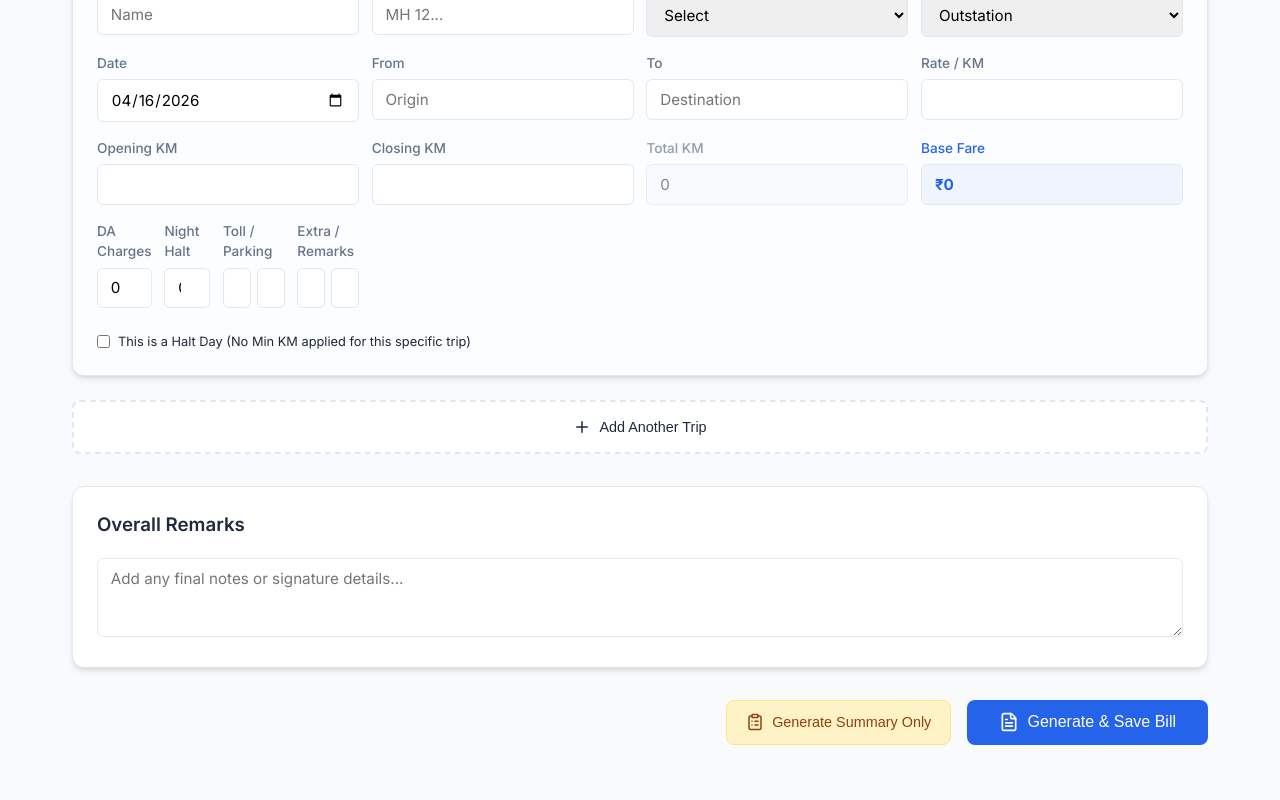
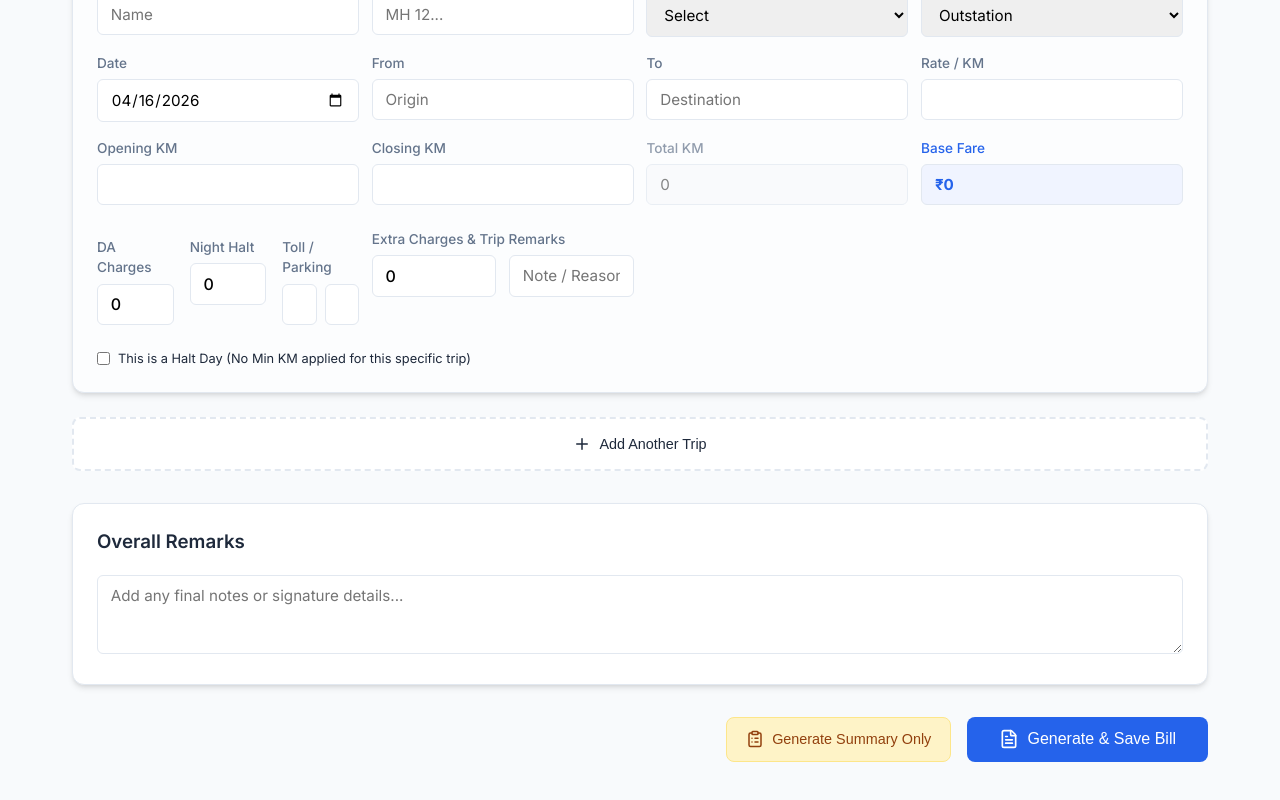
Before and after one commit to saggarwal8090/cab-billing, a React (Vite) app: page /new in a window 1280 px wide. Shown: the part 789-1589 px from the top of the page. Built offline with nearby package versions, Linux system fonts and the light colour scheme.

Commit message:
Increased size and spacing of numeric input fields for better visibility

```diff
--- a/src/pages/EntryForm.jsx
+++ b/src/pages/EntryForm.jsx
@@ -313,32 +313,36 @@ const EntryForm = () => {
 
             <div className="grid grid-4" style={{ gap: '0.8rem' }}>
             {trip.tripType !== 'Cancelled' && (
-              <div className="grid grid-4" style={{ gap: '0.8rem' }}>
+              <div className="grid grid-3" style={{ gap: '1rem', marginTop: '1rem' }}>
                 <div className="input-group">
                   <label>DA Charges</label>
-                  <input type="number" value={trip.da} onChange={e => updateTrip(index, 'da', e.target.value)} />
+                  <input type="number" value={trip.da} onChange={e => updateTrip(index, 'da', e.target.value)} style={{ fontSize: '1rem', fontWeight: '500' }} />
                 </div>
                  <div className="input-group">
                   <label>Night {trip.tripType === 'Multi Day' ? '/ Whole Night' : 'Halt'}</label>
-                  <div style={{ display: 'flex', gap: '0.4rem' }}>
-                     <input type="number" placeholder="Night" value={trip.nightCharges} onChange={e => updateTrip(index, 'nightCharges', e.target.value)} />
+                  <div style={{ display: 'flex', gap: '0.5rem' }}>
+                     <input type="number" placeholder="Night Amt" value={trip.nightCharges} onChange={e => updateTrip(index, 'nightCharges', e.target.value)} style={{ fontSize: '1rem', fontWeight: '500' }} />
                      {trip.tripType === 'Multi Day' && (
-                       <input type="number" placeholder="Whole Night" value={trip.wholeNightCharges} onChange={e => updateTrip(index, 'wholeNightCharges', e.target.value)} />
+                       <input type="number" placeholder="Whole Amt" value={trip.wholeNightCharges} onChange={e => updateTrip(index, 'wholeNightCharges', e.target.value)} style={{ fontSize: '1rem', fontWeight: '500' }} />
                      )}
                   </div>
                 </div>
                 <div className="input-group">
                   <label>Toll / Parking</label>
-                  <div style={{ display: 'flex', gap: '0.4rem' }}>
-                     <input type="number" placeholder="Toll" value={trip.toll} onChange={e => updateTrip(index, 'toll', e.target.value)} />
-                     <input type="number" placeholder="Prk" value={trip.parking} onChange={e => updateTrip(index, 'parking', e.target.value)} />
+                  <div style={{ display: 'flex', gap: '0.5rem' }}>
+                     <input type="number" placeholder="Toll" value={trip.toll} onChange={e => updateTrip(index, 'toll', e.target.value)} style={{ fontSize: '1rem', fontWeight: '500' }} />
+                     <input type="number" placeholder="Parking" value={trip.parking} onChange={e => updateTrip(index, 'parking', e.target.value)} style={{ fontSize: '1rem', fontWeight: '500' }} />
                   </div>
                 </div>
+              </div>
+            )}
+            {trip.tripType !== 'Cancelled' && (
+              <div className="grid grid-1" style={{ marginTop: '0.5rem' }}>
                 <div className="input-group">
-                  <label>Extra / Remarks</label>
-                  <div style={{ display: 'flex', gap: '0.4rem' }}>
-                     <input type="number" placeholder="Amt" value={trip.extraCharges} onChange={e => updateTrip(index, 'extraCharges', e.target.value)} />
-                     <input type="text" placeholder="Note" value={trip.remarks} onChange={e => updateTrip(index, 'remarks', e.target.value)} />
+                  <label>Extra Charges & Trip Remarks</label>
+                  <div style={{ display: 'flex', gap: '0.8rem' }}>
+                     <input type="number" placeholder="Amount" value={trip.extraCharges} onChange={e => updateTrip(index, 'extraCharges', e.target.value)} style={{ maxWidth: '150px', fontSize: '1rem', fontWeight: '500' }} />
+                     <input type="text" placeholder="Note / Reason for extra" value={trip.remarks} onChange={e => updateTrip(index, 'remarks', e.target.value)} />
                   </div>
                 </div>
               </div>
```
